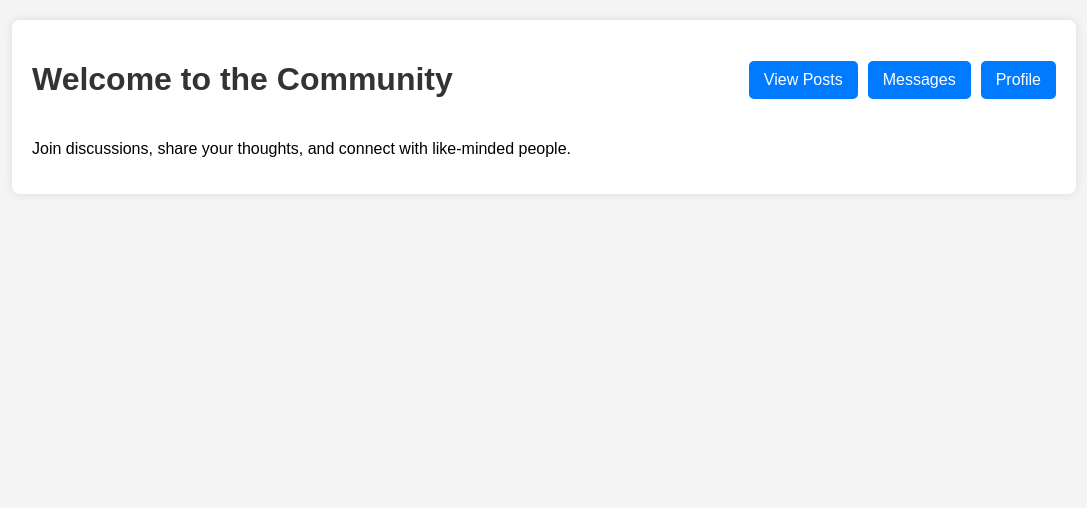
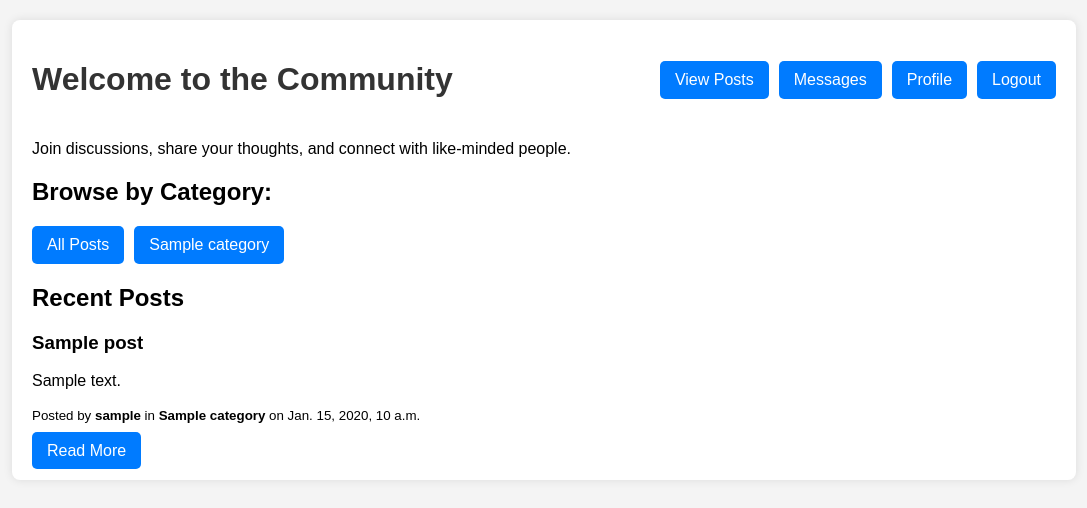
Before and after one commit to SYM-Hacks/CalgaryHacks2025, a Django app: page / in a window 1280 px wide. Shown: the top 508 px of the page, without its empty margins (96-1183 px from the left). Run offline with Django 5.2, Linux system fonts and the light colour scheme; a user stored in the database is signed in; tables that the repository leaves empty hold one stand-in row (values such as "Sample post").

Commit message:
fixed some stuff

```diff
--- a/app/forum/models.py
+++ b/app/forum/models.py
@@ -14,14 +14,14 @@ class Category(models.Model):
         return self.name
 
 class Post(models.Model):
+    user = models.ForeignKey(User, on_delete=models.CASCADE, default=get_default_user)
     title = models.CharField(max_length=255)
     content = models.TextField()
+    category = models.ForeignKey(Category, on_delete=models.CASCADE)  # Category selection
     created_at = models.DateTimeField(auto_now_add=True)
-    category = models.ForeignKey(Category, on_delete=models.CASCADE, default=get_default_category)
-    author = models.ForeignKey(User, on_delete=models.CASCADE, default=get_default_user)
 
     def __str__(self):
-        return self.title
+        return f"{self.title} - {self.category.name}"
 
 class Message(models.Model):
     sender = models.ForeignKey(User, on_delete=models.CASCADE)
--- a/app/forum/templates/forum/home.html
+++ b/app/forum/templates/forum/home.html
@@ -15,12 +15,46 @@
                 <a href="{% url 'posts' %}" class="btn">View Posts</a>
                 <a href="{% url 'messages' %}" class="btn">Messages</a>
                 <a href="{% url 'profile' %}" class="btn">Profile</a>
+                {% if user.is_authenticated %}
+                    <a href="{% url 'logout' %}" class="btn">Logout</a>
+                {% else %}
+                    <a href="{% url 'login' %}" class="btn">Login</a>
+                {% endif %}
             </nav>
         </header>
 
         <section class="intro">
             <p>Join discussions, share your thoughts, and connect with like-minded people.</p>
         </section>
+
+        <!-- Category Filter -->
+        <section class="category-filter">
+            <h2>Browse by Category:</h2>
+            <nav>
+                <a href="{% url 'home' %}" class="btn">All Posts</a>
+                {% for category in categories %}
+                    <a href="?category={{ category.name }}" class="btn">{{ category.name }}</a>
+                {% endfor %}
+            </nav>
+        </section>
+
+        <!-- Recent Posts Preview -->
+        <section class="recent-posts">
+            <h2>Recent Posts</h2>
+            {% for post in posts|slice:":5" %}
+                <div class="post-preview">
+                    <h3>{{ post.title }}</h3>
+                    <p>{{ post.content|truncatewords:20 }}</p>
+                    <small>Posted by <strong>{{ post.user.username }}</strong> in <strong>{{ post.category.name }}</strong> on {{ post.created_at }}</small>
+                    <br>
+                    <br>
+                    <a href="{% url 'posts' %}" class="btn">Read More</a>
+                </div>
+            {% empty %}
+                <p>No posts available. Start the conversation by creating one!</p>
+            {% endfor %}
+        </section>
+
     </div>
     <script src="{% static 'forum/script.js' %}"></script>
 </body>
--- a/app/forum/views.py
+++ b/app/forum/views.py
@@ -4,9 +4,12 @@ from django.contrib.auth.forms import UserCreationForm, AuthenticationForm
 from django.contrib.auth import login, logout
 from django.http import JsonResponse
 from django.views.decorators.csrf import csrf_exempt
-from .models import Post, Category
+from .models import Post, Category,Message
 import json
-from .models import Post, Message  # Import Message model
+
+
+
+
 
 def signup(request):
     if request.method == "POST":
@@ -36,6 +39,7 @@ def logout_view(request):
     logout(request)
     return redirect('login')
 
+
 @login_required
 def home(request):
     category_filter = request.GET.get('category', None)
@@ -45,7 +49,7 @@ def home(request):
     else:
         posts = Post.objects.all()
 
-    categories = Category.objects.all()  # Get all categories for filtering
+    categories = Category.objects.all()
     return render(request, 'forum/home.html', {'posts': posts, 'categories': categories})
 
 @login_required
@@ -54,10 +58,37 @@ def create_post(request):
         title = request.POST.get('title')
         content = request.POST.get('content')
         category_id = request.POST.get('category')
-        category = Category.objects.get(id=category_id)
 
-        Post.objects.create(user=request.user, title=title, content=content, category=category)
-        return redirect('/')
+        try:
+            category = Category.objects.get(id=category_id)
+        except Category.DoesNotExist:
+            category = None
+
+        if category:
+            Post.objects.create(user=request.user, title=title, content=content, category=category)
+            return redirect('home')
+
+    categories = Category.objects.all()
+    return render(request, 'forum/create_post.html', {'categories': categories})
+
+
+
+@login_required
+def create_post(request):
+    if request.method == 'POST':
+        title = request.POST.get('title')
+        content = request.POST.get('content')
+        category_id = request.POST.get('category')
+
+        # Check if the category exists before assigning it
+        try:
+            category = Category.objects.get(id=category_id)
+        except Category.DoesNotExist:
+            category = None
+
+        if category:
+            Post.objects.create(user=request.user, title=title, content=content, category=category)
+            return redirect('home')
 
     categories = Category.objects.all()
     return render(request, 'forum/create_post.html', {'categories': categories})
```
Also changed, not shown: app/forum/migrations/0002_rename_author_post_user_alter_post_category.py (added).
